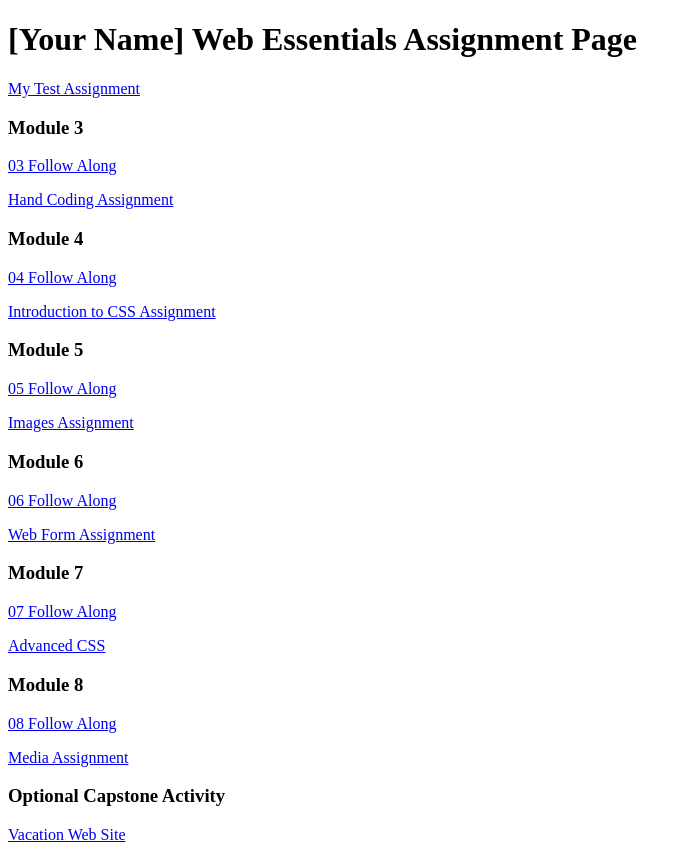
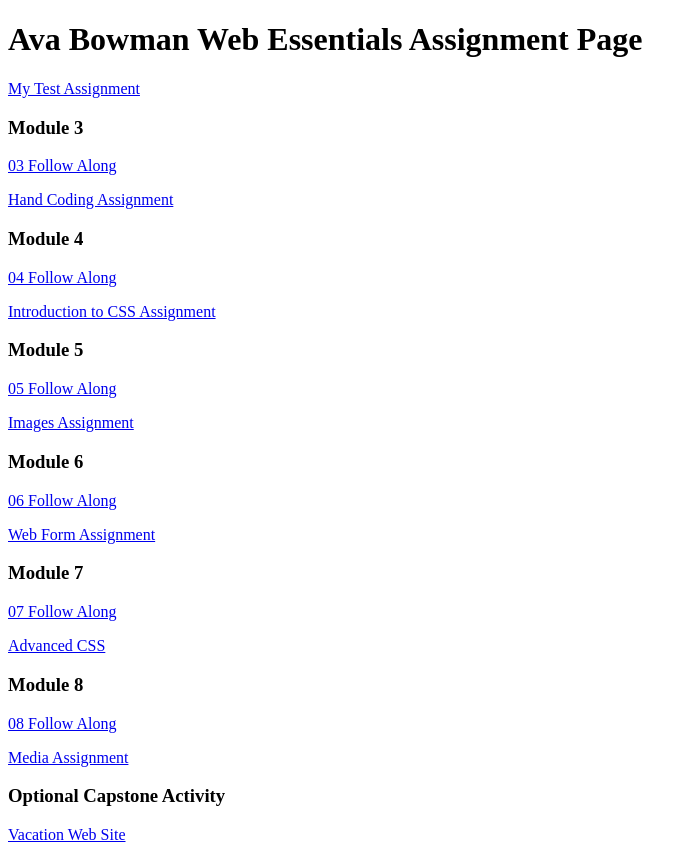
Before and after one commit to AvaBowman/DWDD1600, a plain HTML site: page index.html in a window 1280 px wide. Shown: the whole page, without its empty margins (0-697 px from the left). Drawn offline with Linux system fonts and the light colour scheme.

Commit message:
Update index.html

```diff
--- a/index.html
+++ b/index.html
@@ -6,7 +6,7 @@
 		<title>dwdd 1600 assignment list page</title>
 	</head>
 	<body>
-		<h1>[Your Name] Web Essentials Assignment Page</h1>
+		<h1>Ava Bowman Web Essentials Assignment Page</h1>
 		<p><a href="01test">My Test Assignment</a></p>
 
 		<h3>Module 3</h3>
```
